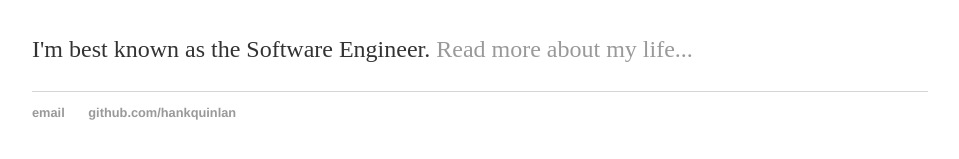
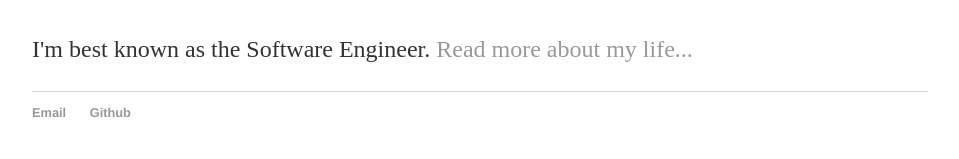
Before and after one commit to User-Balance/User-Balance.github.io, a Jekyll site: the page built from index.html, in a window 1280 px wide. Shown: the part 164-323 px from the top of the page, without its empty margins (160-1119 px from the left). Built offline with Jekyll 4.4.1, drawn with Linux system fonts in a browser that asks for light colours.

Commit message:
Update default.html

```diff
--- a/_layouts/default.html
+++ b/_layouts/default.html
@@ -2,7 +2,6 @@
 	<html>
 		<head>
 			<title>{{ page.title }}</title>
-			<!-- link to main stylesheet -->
 			<link rel="stylesheet" type="text/css" href="/css/main.css">
 		</head>
 		<body>
@@ -21,8 +20,8 @@
 			</div><!-- /.container -->
 			<footer>
 	    		<ul>
-	        		<li><a href="mailto:hankquinlanhub@gmail.com">email</a></li>
-	        		<li><a href="https://github.com/hankquinlan">github.com/hankquinlan</a></li>
+	        		<li><a href="mailto:bsun8@ncsu.edu">Email</a></li>
+	        		<li><a href="https://github.com/User-balance">Github</a></li>
 				</ul>
 			</footer>
 		</body>
```
